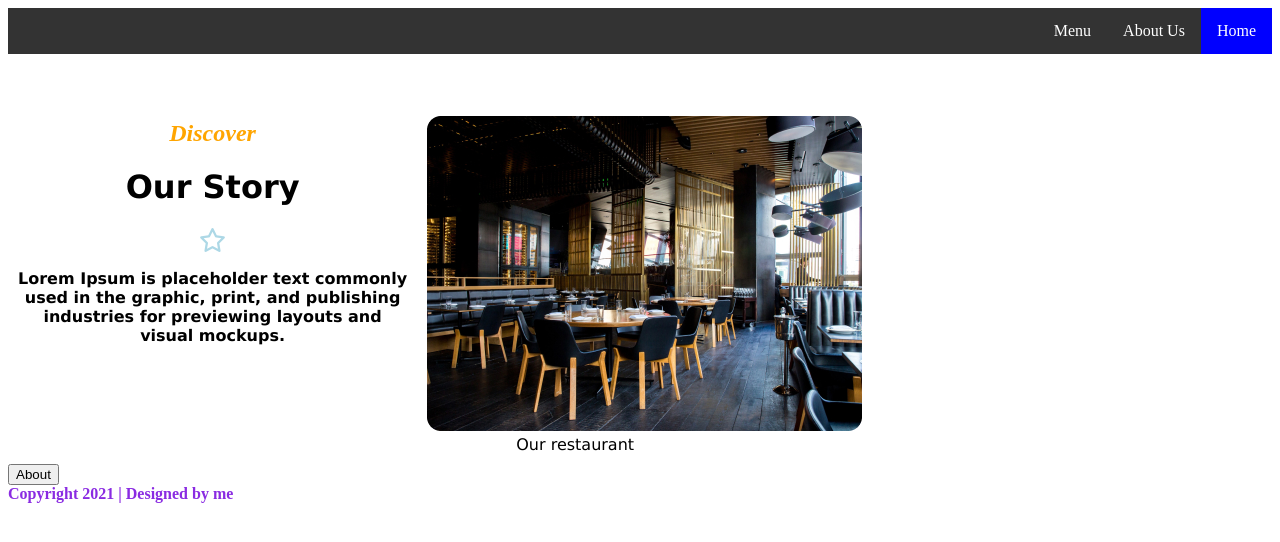
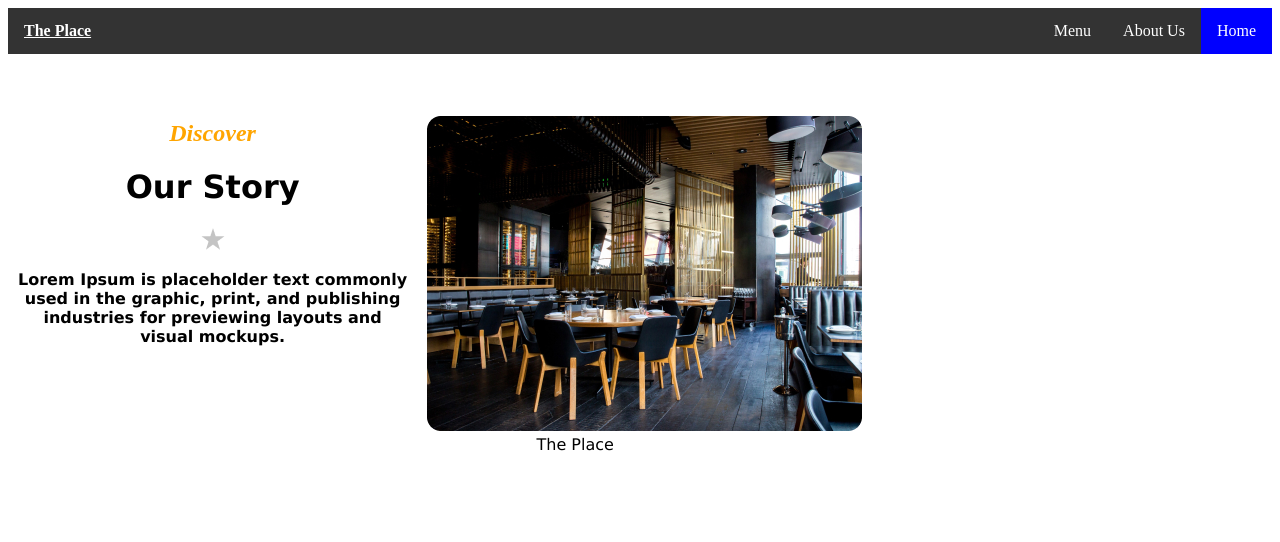
Before and after one commit to skalifa7/ourrestaurant, a plain HTML site: page index.html in a window 1280 px wide. Drawn offline with Linux system fonts and the light colour scheme; a script that the page names is missing.

Commit message:
changes for assignment 2

```diff
--- a/index.html
+++ b/index.html
@@ -4,14 +4,18 @@
         <meta http-equiv="Content-Type" content="text/html; charset=UTF-8" />
         <title>Restaurant</title>
         <link rel="stylesheet" type="text/css" href="styles/mystyles.css" />
-        <script src="https://kit.fontawesome.com/a076d05399.js" crossorigin="anonymous"></script>
+        <style>
+            @import url('https://fonts.googleapis.com/css2?family=Marck+Script&display=swap');
+        </style>
     </head>
     <body>
         <header>
+
             <ul>
                 <li><a class="active" href="#home">Home</a></li>
                 <li><a href="#news">About Us</a></li>
                 <li><a href="#contact">Menu</a></li>
+                <li style="float:left"><a href="#ThePlace"><b><u>The Place</u></b></a></li>
               </ul>
         </header>
     <main>
@@ -21,7 +25,7 @@
     <br>
     <h2>Discover</h2>
     <h1>Our Story</h1>
-    <i class="fa-regular fa-star" style="font-size: 24px; color: lightblue;"></i>
+    <img src="/assets/Star.png" alt="star">
 
     <p><b>Lorem Ipsum is placeholder text commonly<br>
          used in the graphic, print, and publishing <br>
@@ -33,12 +37,10 @@
     <figure>
     <div class="column side">
 <img src="/assets/our-story.jpg" alt="our restaurant">
-<figcaption>Our restaurant</figcaption>
+<figcaption>The Place</figcaption>
     </figure>
     </div>
     </main>
 <script src="myscript.js"></script>
-<button>About</button>
-<footer><b>Copyright 2021 | Designed by me</b></footer>
 </body>
 </html>
```
Also changed, not shown: assets/Star.png (added).
